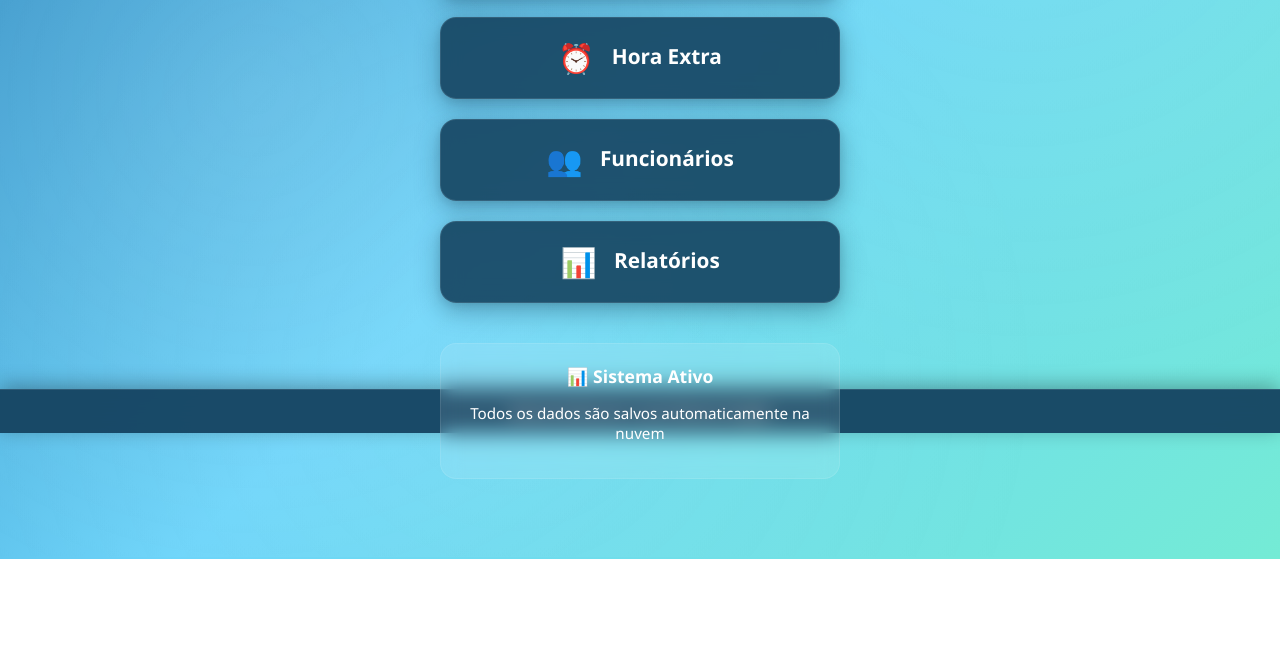
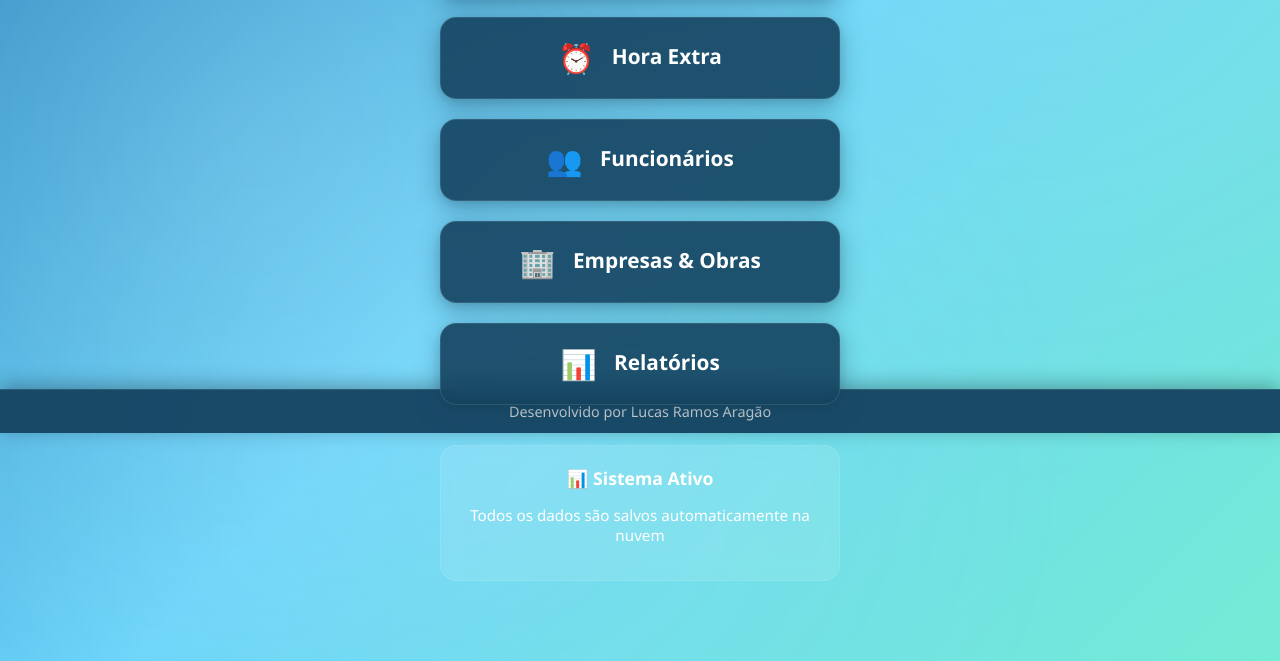
Before and after one commit to olucasramos/chamada, a plain HTML site: page index.html in a window 1280 px wide. Shown: the part 367-1028 px from the top of the page. Before the commit the page ends 926 px from the top, so only its background shows below. Drawn offline with Linux system fonts and the light colour scheme.

Commit message:
Update index.html

```diff
--- a/index.html
+++ b/index.html
@@ -161,6 +161,7 @@
   .btn-container a:nth-child(2) { animation: fadeInUp 0.8s ease-out 0.4s both; }
   .btn-container a:nth-child(3) { animation: fadeInUp 0.8s ease-out 0.5s both; }
   .btn-container a:nth-child(4) { animation: fadeInUp 0.8s ease-out 0.6s both; }
+  .btn-container a:nth-child(5) { animation: fadeInUp 0.8s ease-out 0.7s both; } /* NOVO */
 
   .status-info {
     margin-top: 40px;
@@ -171,7 +172,7 @@
     text-align: center;
     font-size: 0.95rem;
     opacity: 0.9;
-    animation: fadeInUp 0.8s ease-out 0.7s both;
+    animation: fadeInUp 0.8s ease-out 0.8s both; /* NOVO timing */
     border: 1px solid rgba(255,255,255,0.1);
   }
 
@@ -274,6 +275,10 @@
         <span class="button-icon">👥</span>
         Funcionários
       </a>
+      <a href="empresas.html" class="button">
+        <span class="button-icon">🏢</span>
+        Empresas & Obras
+      </a>
       <a href="relatorios.html" class="button">
         <span class="button-icon">📊</span>
         Relatórios
```
